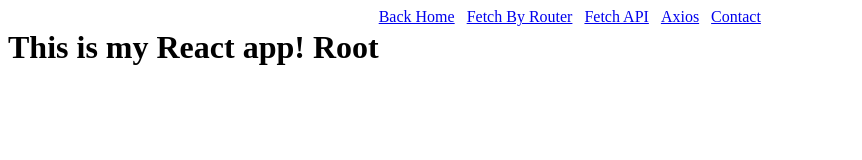
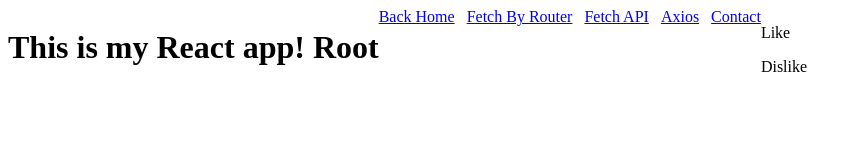
Before and after one commit to Tosini13/poc, a React app: page / in a window 1280 px wide. Shown: the top 160 px of the page, without its empty margins (0-862 px from the left). Built offline with nearby package versions, Linux system fonts and the light colour scheme.

Commit message:
added redux and implemented with and without toolkit

```diff
--- /dev/null
+++ b/src/components/Like.tsx
@@ -0,0 +1,32 @@
+type LikePropsType = {
+  liked: boolean;
+  disliked: boolean;
+  handleLike: () => void;
+  handleDislike: () => void;
+};
+
+const Like: React.FC<LikePropsType> = ({
+  liked,
+  disliked,
+  handleLike,
+  handleDislike,
+}) => {
+  return (
+    <div data-test-id="like">
+      <p
+        onClick={handleLike}
+        style={{ color: liked ? "green" : "initial", cursor: "pointer" }}
+      >
+        Like
+      </p>
+      <p
+        onClick={handleDislike}
+        style={{ color: disliked ? "red" : "initial", cursor: "pointer" }}
+      >
+        Dislike
+      </p>
+    </div>
+  );
+};
+
+export default Like;
--- a/src/index.tsx
+++ b/src/index.tsx
@@ -1,8 +1,14 @@
 import { createRoot } from "react-dom/client";
+import { Provider } from "react-redux";
+import { store } from "./proofs/redux/toolkit/store";
 import Routes from "./routes";
 
 const App = () => {
-  return <Routes />;
+  return (
+    <Provider store={store}>
+      <Routes />
+    </Provider>
+  );
 };
 const root = createRoot(document.getElementById("app"));
 root.render(<App />);
--- /dev/null
+++ b/src/proofs/redux/reducers/rootReducer.ts
@@ -0,0 +1,41 @@
+import { Reducer } from "react";
+
+export type StateType = {
+  like: "LIKED" | "NOT_LIKED";
+  dislike: "DISLIKED" | "NOT_DISLIKED";
+};
+
+export type ActionsType =
+  | {
+      type: "LIKE_IT";
+      payload: StateType["like"];
+    }
+  | {
+      type: "DISLIKE_IT";
+      payload: StateType["dislike"];
+    };
+
+export const initialState: StateType = {
+  like: "NOT_LIKED",
+  dislike: "NOT_DISLIKED",
+};
+
+export const rootReducer: Reducer<StateType, ActionsType> = (state, action) => {
+  switch (action.type) {
+    case "LIKE_IT": {
+      return {
+        ...state,
+        like: action.payload,
+      };
+    }
+    case "DISLIKE_IT": {
+      return {
+        ...state,
+        dislike: action.payload,
+      };
+    }
+    default: {
+      return state;
+    }
+  }
+};
--- /dev/null
+++ b/src/proofs/redux/reducers/rootReducerBuilder.ts
@@ -0,0 +1,19 @@
+import { createAction, createReducer } from "@reduxjs/toolkit";
+import { initialState, StateType } from "./rootReducer";
+
+export const likeAction = createAction<StateType["like"]>("feedback/like");
+export const dislikeAction = createAction("feedback/dislike");
+
+/**
+ * @todo
+ * read initial state from localStorage
+ */
+export const rootReducer = createReducer<StateType>(initialState, (builder) => {
+  builder
+    .addCase(likeAction, (state, action) => {
+      state.like = action.payload;
+    })
+    .addCase(dislikeAction, (state, action) => {
+      state.dislike = action.payload;
+    });
+});
--- /dev/null
+++ b/src/proofs/redux/toolkit/store.ts
@@ -0,0 +1,17 @@
+import { configureStore } from "@reduxjs/toolkit";
+import {
+  type TypedUseSelectorHook,
+  useDispatch,
+  useSelector,
+} from "react-redux";
+import { rootReducer } from "../reducers/RootReducerBuilder";
+
+export const store = configureStore({
+  reducer: rootReducer,
+});
+
+export type RootState = ReturnType<typeof store.getState>;
+export type AppDispatch = typeof store.dispatch;
+
+export const useAppDispatch: () => AppDispatch = useDispatch;
+export const useAppSelector: TypedUseSelectorHook<RootState> = useSelector;
--- a/src/routes/MainLayout.tsx
+++ b/src/routes/MainLayout.tsx
@@ -1,8 +1,21 @@
 import { NavLink, Outlet } from "react-router-dom";
+import Like from "../components/Like";
+import {
+  dislikeAction,
+  likeAction,
+} from "../proofs/redux/reducers/RootReducerBuilder";
+import { useAppDispatch, useAppSelector } from "../proofs/redux/toolkit/store";
 
 type MainLayoutPropsType = {};
 
 const MainLayout: React.FC<MainLayoutPropsType> = ({}) => {
+  const selector = useAppSelector((state) => ({
+    like: state.like,
+    dislike: state.dislike,
+  }));
+
+  const dispatch = useAppDispatch();
+
   return (
     <>
       <header style={{ display: "flex" }}>
@@ -14,6 +27,22 @@ const MainLayout: React.FC<MainLayoutPropsType> = ({}) => {
           <NavLink to="/http-client/axios">Axios</NavLink>
           <NavLink to={"/contact"}>Contact</NavLink>
         </nav>
+        <Like
+          liked={selector.like === "LIKED"}
+          disliked={selector.dislike === "DISLIKED"}
+          handleLike={() =>
+            dispatch(
+              likeAction(selector.like === "LIKED" ? "NOT_LIKED" : "LIKED")
+            )
+          }
+          handleDislike={() =>
+            dispatch({
+              type: dislikeAction.toString(),
+              payload:
+                selector.dislike === "DISLIKED" ? "NOT_DISLIKED" : "DISLIKED",
+            })
+          }
+        />
       </header>
       <main>
         <Outlet />
```
Also changed, not shown: package.json (+7 -1 lines), src/proofs/redux/configureStore.ts (added, +26 -0 lines), src/proofs/redux/enhancers/monitorReducer.ts (added, +27 -0 lines), src/proofs/redux/hooks.ts (added, +9 -0 lines), src/proofs/redux/middlewares/loggerAction.ts (added, +13 -0 lines), tsconfig.json (+9 -2 lines), 1 other file (tests, documents, lock files or other folders).
